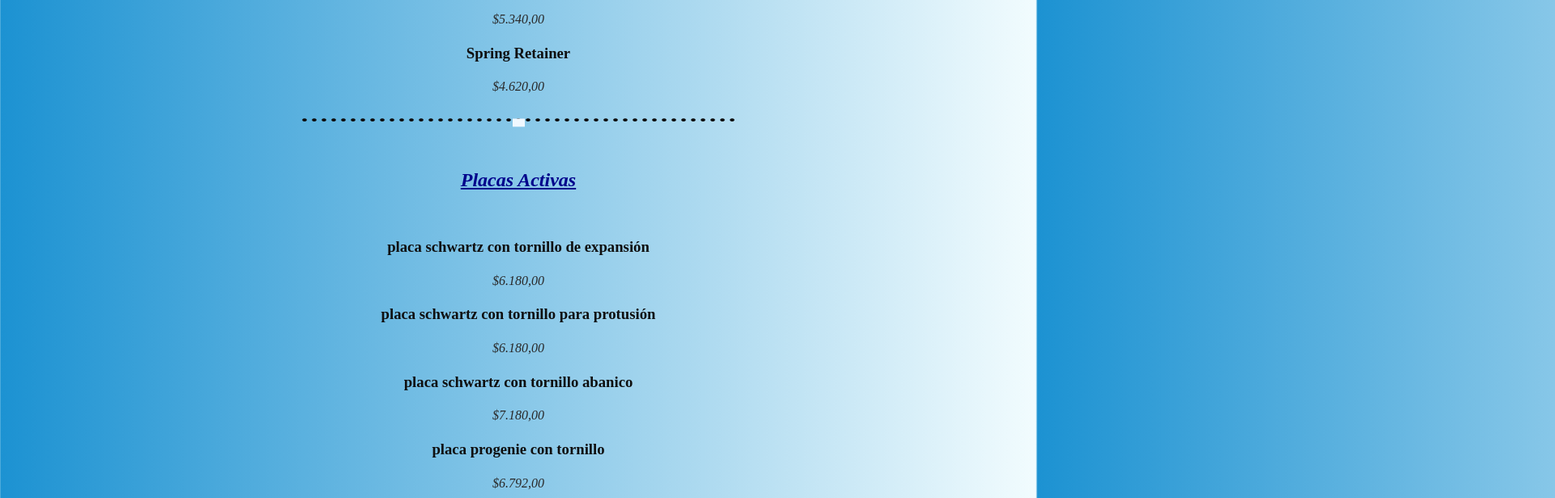
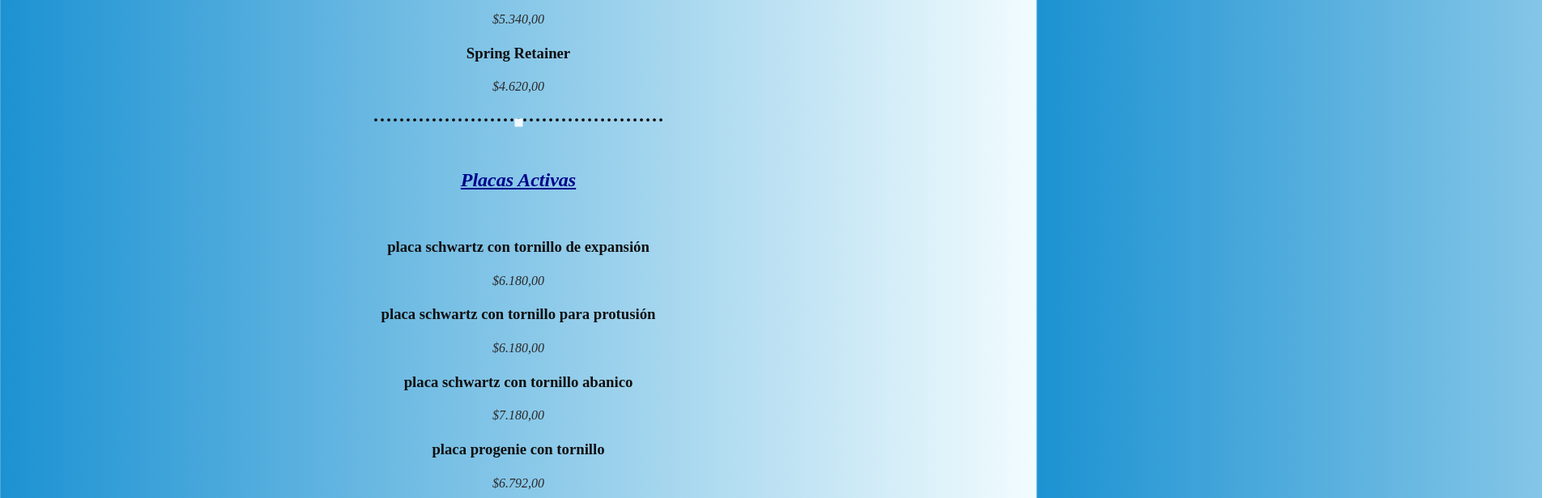
Before and after one commit to santiagocorbella/proyecto-Laboratorio-Bregan, a plain HTML site: page navegador.html in a window 1280 px wide. Shown: the part 861-1476 px from the top of the page at 81% size, 1920 px wide, since content can reach past the window. Drawn offline with Linux system fonts and the light colour scheme.

Commit message:
experimento con ramas

```diff
--- a/css/index.css
+++ b/css/index.css
@@ -136,6 +136,7 @@ body {
 }
 h6 {
     color:white;
+    background: linear-gradient(to right,rgb(105, 105, 105),rgb(15, 15, 15));
     font-style:unset;
     font-size: 20px;
     text-decoration: underline;
@@ -144,7 +145,7 @@ h6 {
 div {
     color:rgb(12, 12, 12);
     text-align: center;
-    transform: scale(3,2);
+    transform: scale(2,2);
 }
 .animated {
     margin: 0 auto;
```
